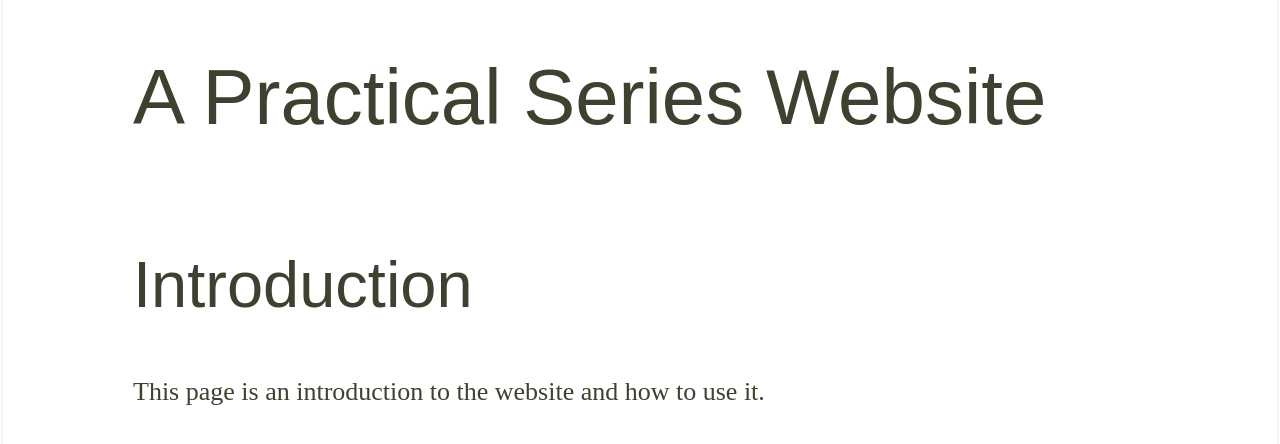
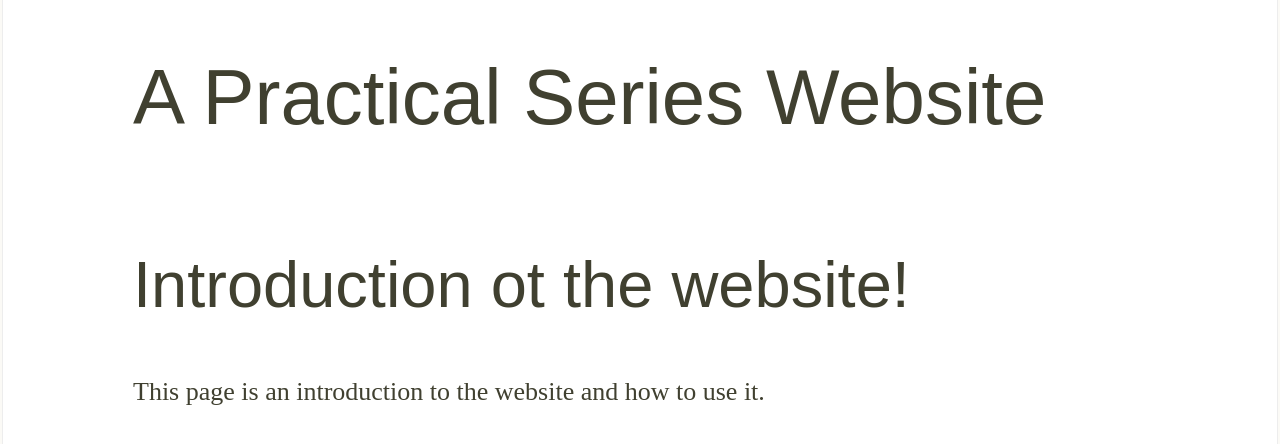
Before and after one commit to JulianMoldenhauer/lab-01-website, a plain HTML site: page 01-intro.html in a window 1280 px wide. Shown: the top 444 px of the page. Drawn offline with Linux system fonts and the light colour scheme.

Commit message:
Änderung p3 heading

```diff
--- a/01-intro.html
+++ b/01-intro.html
@@ -10,7 +10,7 @@
     <body>
         <h1>A Practical Series Website</h1>
 
-        <h3>Introduction</h3>
+        <h3>Introduction ot the website!</h3>
 
 <p>This page is an introduction to the website and how to use it.</p>
 
```
